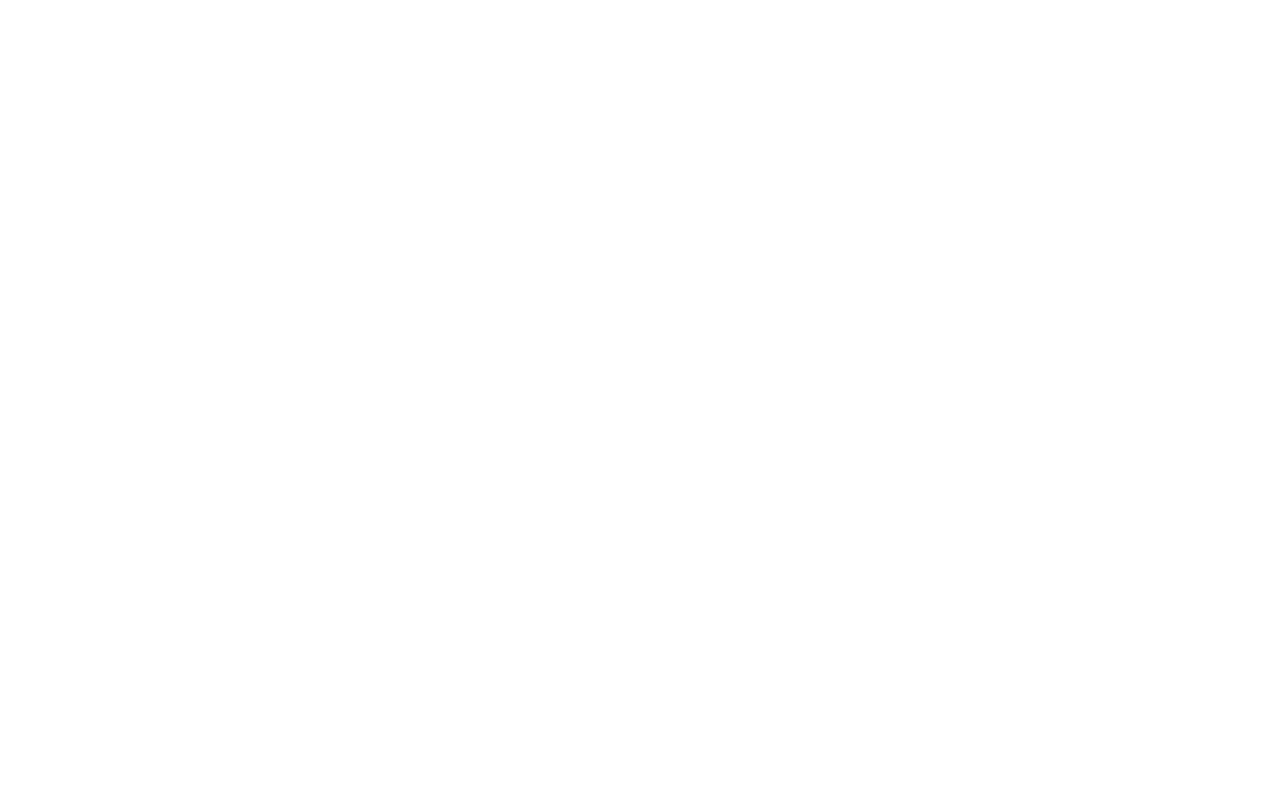
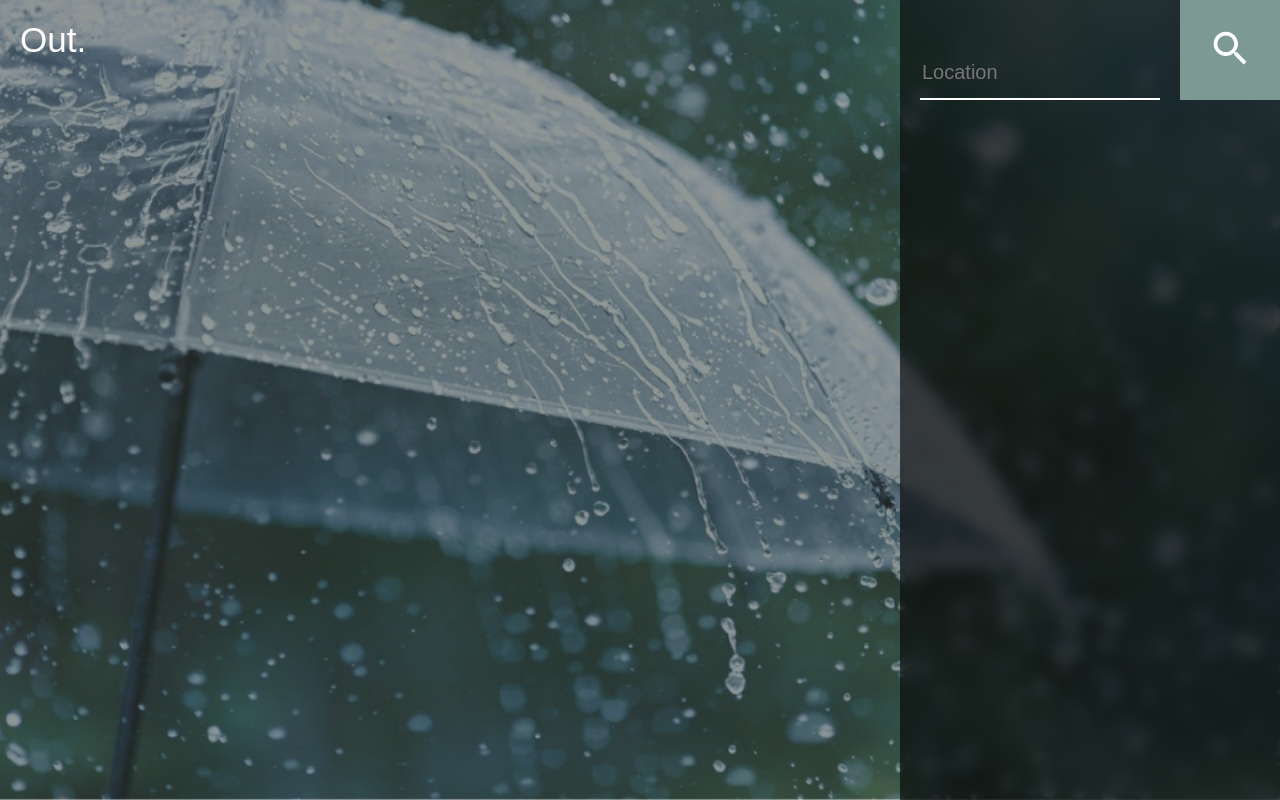
Before and after one commit to Sail-Cpu/out, a React (Create React App) app: page / in a window 1280 px wide. Built offline with nearby package versions, Linux system fonts and the light colour scheme.

Commit message:
Create Home page and implement NavBar components

```diff
--- a/package.json
+++ b/package.json
@@ -3,12 +3,17 @@
   "version": "0.1.0",
   "private": true,
   "dependencies": {
+    "@emotion/react": "^11.10.5",
+    "@emotion/styled": "^11.10.5",
+    "@mui/icons-material": "^5.10.16",
+    "@mui/styled-engine": "^5.10.16",
     "@testing-library/jest-dom": "^5.16.5",
     "@testing-library/react": "^13.4.0",
     "@testing-library/user-event": "^13.5.0",
     "node-sass": "^7.0.3",
     "react": "^18.2.0",
     "react-dom": "^18.2.0",
+    "react-router-dom": "^6.4.3",
     "react-scripts": "5.0.1",
     "web-vitals": "^2.1.4"
   },
--- a/src/App.js
+++ b/src/App.js
@@ -1,7 +1,16 @@
 import React from "react";
+import { BrowserRouter, Routes, Route } from "react-router-dom";
+/* Pages */
+import Home from "./pages/Home";
+
 function App() {
   return (
     <div className="App">
+       <BrowserRouter>
+          <Routes>
+            <Route path="/" element={<Home />}></Route>
+          </Routes>
+        </BrowserRouter>
     </div>
   );
 }
--- /dev/null
+++ b/src/components/NavBar.js
@@ -0,0 +1,20 @@
+import React from "react";
+/* Icon */
+import SearchIcon from '@mui/icons-material/Search';
+
+const NavBar = () => {
+    return(
+        <div className="nav-bar-container">
+            <div className="nav-bar-top">
+                <div className="nav-bar-top-search-container">
+                    <input type="text" placeholder="Location"></input>
+                </div>
+                <button>
+                    <SearchIcon />
+                </button>
+            </div>
+        </div>
+    )
+}
+
+export default NavBar;
--- a/src/index.js
+++ b/src/index.js
@@ -1,6 +1,7 @@
 import React from 'react';
 import ReactDOM from 'react-dom/client';
 import App from './App';
+import './styles/style.scss';
 
 const root = ReactDOM.createRoot(document.getElementById('root'));
 root.render(
--- /dev/null
+++ b/src/pages/Home.js
@@ -0,0 +1,21 @@
+import React from "react";
+/*Component */
+import NavBar from "../components/NavBar";
+
+const Home = () => {
+    return(
+        <div className="home-container">
+            <NavBar />
+            <div className="home">
+                <div className="home-content">
+                    <div className="home-content-top-container">
+                        Out.
+                    </div>
+                </div>
+            </div>
+
+        </div>
+    )
+}
+
+export default Home;
--- /dev/null
+++ b/src/styles/components/nav-bar.scss
@@ -0,0 +1,43 @@
+.nav-bar-container{
+    position: fixed;
+    right: 0;
+    width: 380px;
+    height: 100vh;
+    min-height: 700px;
+    background: rgba(0, 0, 0, 0.6);
+    backdrop-filter: blur(7.5px);
+    .nav-bar-top{
+        display: flex;
+        align-items: flex-end;
+        justify-content: space-between;
+        width: 100%;
+    }
+    .nav-bar-top-search-container{
+        display: flex;
+        align-items: flex-end;
+        padding: 0 20px;
+        box-sizing: border-box;
+        width: 75%;
+        height: 100%;
+        input{
+            background: none;
+            width: 100%;
+            height: 50px;
+            border: none;
+            border-bottom: 2px solid #fff;
+            color: #fff;
+            outline: none;
+            font-size: 20px;
+        }
+    }
+    button{
+        background-color: #7D9994;
+        border: none;
+        min-width: 100px;
+        height: 100px;
+        color: #fff;
+        svg{
+            font-size: 45px;
+        }
+    }
+}
--- /dev/null
+++ b/src/styles/pages/home.scss
@@ -0,0 +1,32 @@
+.home-container{
+     width: 100%;
+     height: 100vh;
+     background-image: url('../../assets/img/back-home-image.png');
+     background-size: cover;
+     background-repeat: no-repeat;
+     .home{
+          position: fixed;
+          box-sizing: border-box;
+          left: 0;
+          top: 0;
+          right: 0;
+          bottom: 0;
+          .home-content{
+               display: flex;
+               position: absolute;
+               padding: 20px;
+               box-sizing: border-box;
+               right: 380px;
+               width: -webkit-fill-available;
+               height: 100%;
+          }
+          .home-content-top-container{
+               display: flex;
+               align-items: center;
+               width: 100%;
+               height: 40px;
+               color: #fff;
+               font-size: 35px;
+          }
+     }
+}
--- /dev/null
+++ b/src/styles/settings.scss
@@ -0,0 +1,4 @@
+body{
+    margin: 0;
+    font-family: Arial, Helvetica, sans-serif;
+}
--- /dev/null
+++ b/src/styles/style.scss
@@ -0,0 +1,5 @@
+@import url('./settings.scss');
+/* Pages */
+@import url('./pages/home.scss');
+/* Components */
+@import url('./components/nav-bar.scss');
```
Also changed, not shown: src/assets/img/back-home-image.png (added), 1 other file (tests, documents, lock files or other folders).
